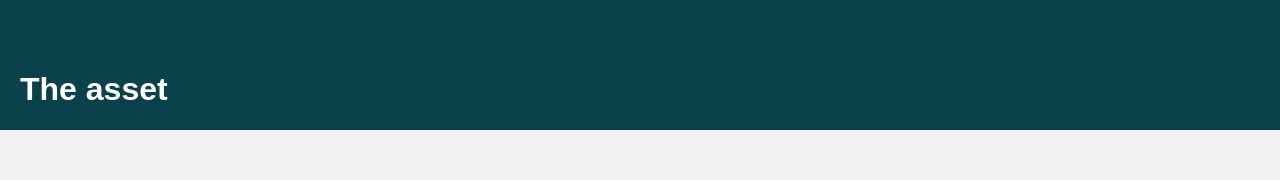
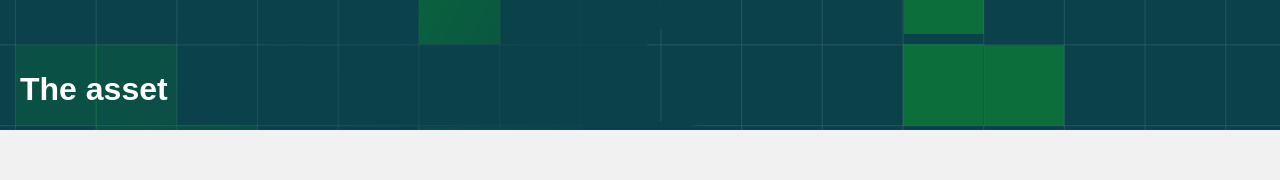
Before and after one commit to Gattan352/gridfigma, a plain HTML site: page index.html in a window 1280 px wide. Shown: the top 180 px of the page. Drawn offline with Linux system fonts and the light colour scheme; the site is published under a folder, as on GitHub Pages, so addresses that start at the root find nothing; files whose address does not match are found by name.

Commit message:
Update gridfigma.css

```diff
--- a/css/gridfigma.css
+++ b/css/gridfigma.css
@@ -160,7 +160,7 @@ body {
   margin-bottom: 30px;
   padding-top: 50px;
   background-color: rgb(11, 65, 75);
-  background-image: url("/img/Grid%20layers%20-%20v2.svg");
+  background-image: url("img/Grid%20layers%20-%20v2.svg");
   grid-area: header;
   color: white;
   display: flex;
```
